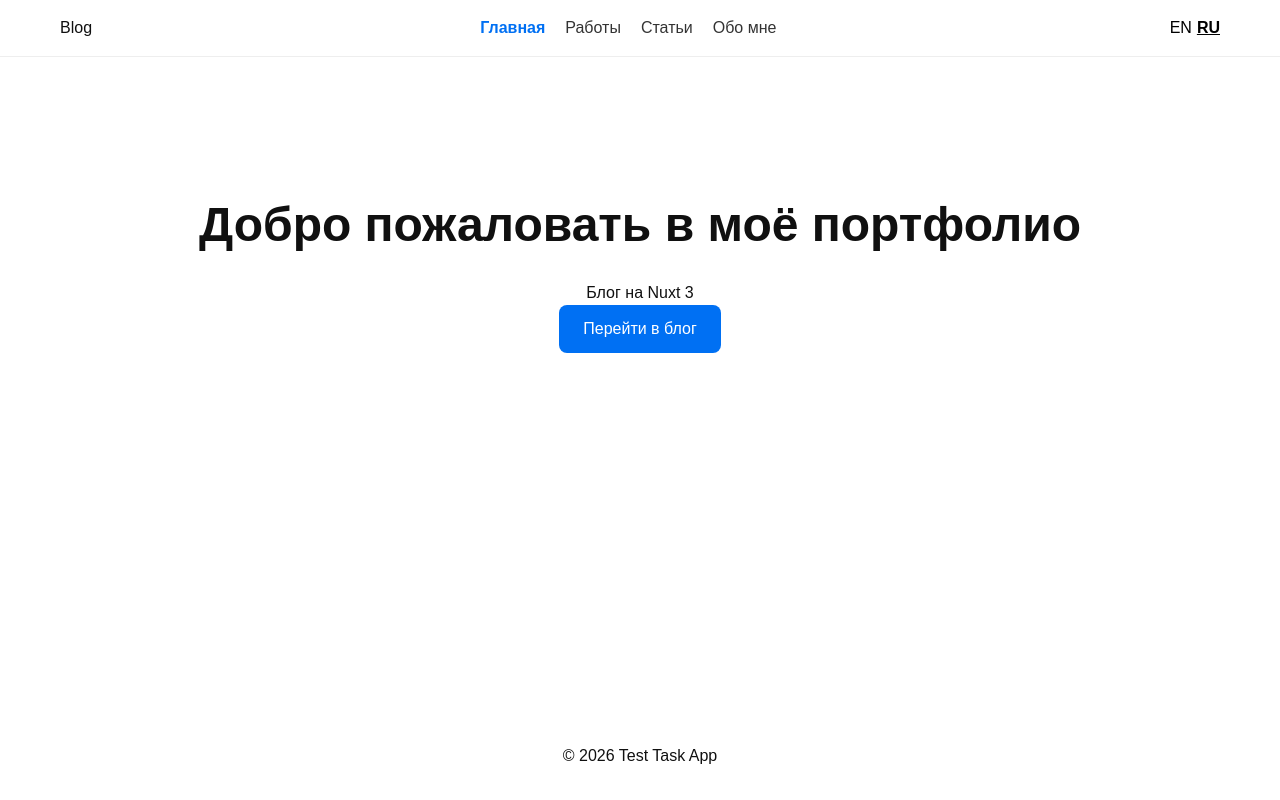
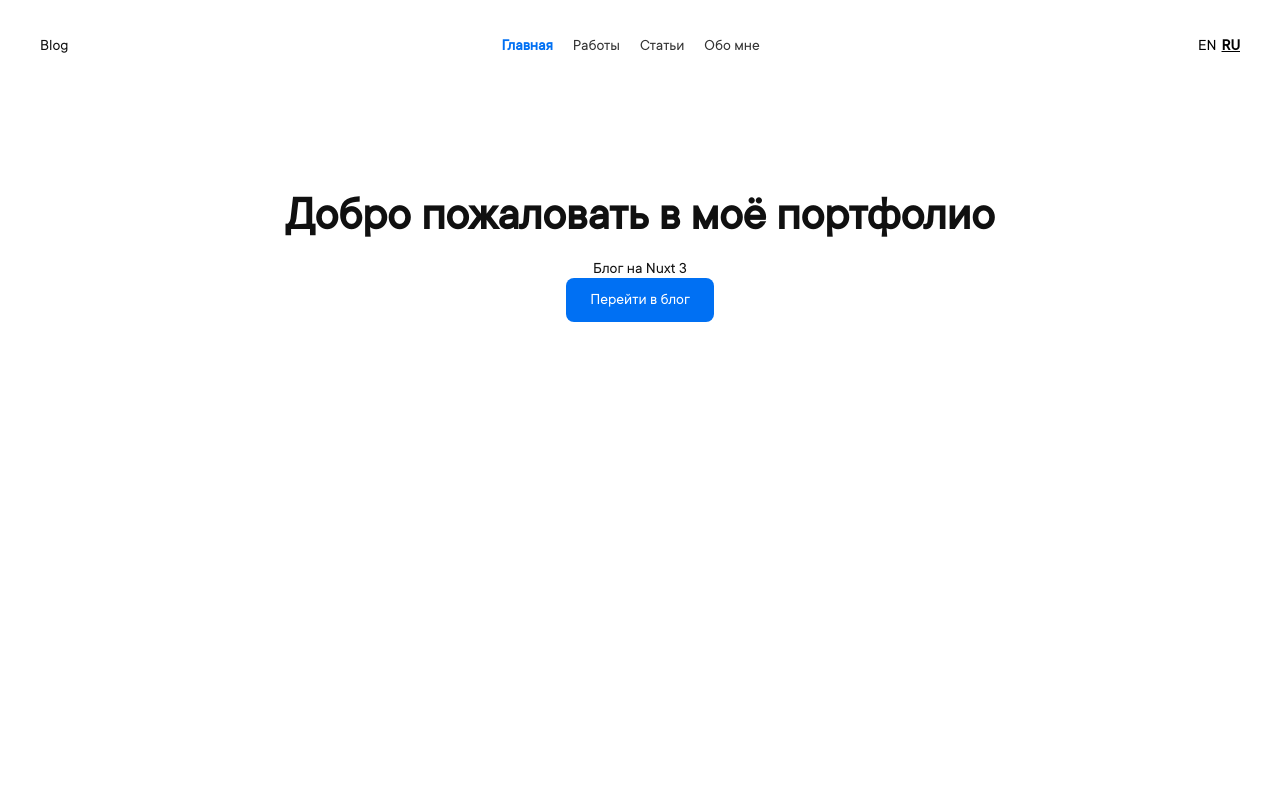
Before and after one commit to NealMixam/q_blog, a Nuxt app: page / in a window 1280 px wide. Built offline with nearby package versions, Linux system fonts and the light colour scheme; a web font is replaced by a local one.

Commit message:
added basic styles, added layout for articles page

```diff
--- a/app.vue
+++ b/app.vue
@@ -1,7 +1,5 @@
 <template>
-  <div>
     <NuxtLayout>
       <NuxtPage />
     </NuxtLayout>
-  </div>
 </template>
--- /dev/null
+++ b/assets/scss/_base.scss
@@ -0,0 +1,9 @@
+.container {
+  max-width: $container-width;
+  margin: 0 auto;
+}
+
+h1 {
+  font-size: 84px;
+  line-height: 100%;
+}
--- a/assets/scss/_reset.scss
+++ b/assets/scss/_reset.scss
@@ -10,10 +10,11 @@ html {
 }
 
 body {
-  line-height: 1.5;
   -webkit-font-smoothing: antialiased;
   font-family: $font-main;
   color: $text-main;
+  font-size: 16px;
+  line-height: 120%;
   background-color: $color-white;
 }
 
--- a/assets/scss/_variables.scss
+++ b/assets/scss/_variables.scss
@@ -19,4 +19,4 @@ $pg-active-bg: $color-black;
 $pg-active-text: $color-white;
 
 // Layout
-$container-width: 1200px;
+$container-width: 1220px;
--- a/assets/scss/main.scss
+++ b/assets/scss/main.scss
@@ -1,2 +1,3 @@
 @import "reset";
 @import "fonts";
+@import "base";
--- /dev/null
+++ b/components/AppFooter.vue
@@ -0,0 +1,5 @@
+<template>
+  <footer class="footer">
+
+  </footer>
+</template>
--- a/components/AppHeader.vue
+++ b/components/AppHeader.vue
@@ -1,6 +1,6 @@
 <template>
   <header class="header">
-    <nav class="container">
+    <nav class="nav container">
       <div class="logo">Blog</div>
 
       <ul class="nav-links">
@@ -31,16 +31,13 @@ const localePath = useLocalePath()
 
 <style lang="scss" scoped>
 .header {
-  padding: 1rem 0;
-  border-bottom: 1px solid #eee;
+  padding: 36px 40px;
 
-  .container {
+  .nav {
+    max-width: 1360px;
     display: flex;
     justify-content: space-between;
     align-items: center;
-    max-width: 1200px;
-    margin: 0 auto;
-    padding: 0 20px;
   }
 
   .nav-links {
--- a/layouts/default.vue
+++ b/layouts/default.vue
@@ -1,25 +1,11 @@
 <template>
-  <div class="app-wrapper">
     <AppHeader />
     <main class="container">
       <slot /> </main>
-    <footer class="footer">
-      <p>&copy; 2026 Test Task App</p>
-    </footer>
-  </div>
+    <AppFooter />
 </template>
 
 <style lang="scss">
-.container {
-  max-width: 1200px;
-  margin: 0 auto;
-  padding: 2rem 20px;
-}
-.footer {
-  text-align: center;
-  padding: 2rem;
-  margin-top: auto;
-}
 .app-wrapper {
   display: flex;
   flex-direction: column;
--- a/pages/articles/index.vue
+++ b/pages/articles/index.vue
@@ -10,7 +10,6 @@
         <article v-for="article in articles" :key="article.id" class="article-card">
           <img :src="article.image" :alt="article.title" class="article-image" />
           <div class="article-content">
-            <p class="date">{{ formatDate(article.createdAt) }}</p>
             <h2>{{ article.title }}</h2>
             <p class="preview">{{ article.preview }}</p>
             <NuxtLink :to="localePath(`/articles/${article.id}`)" class="read-more">
@@ -87,18 +86,62 @@ const changePage = (newPage: number) => {
   })
 }
 
-const formatDate = (dateString: string) => {
-  return new Date(dateString).toLocaleDateString('ru-RU', {
-    day: 'numeric', month: 'long', year: 'numeric'
-  })
-}
+// const formatDate = (dateString: string) => {
+//   return new Date(dateString).toLocaleDateString('ru-RU', {
+//     day: 'numeric', month: 'long', year: 'numeric'
+//   })
+// }
 </script>
 
 <style lang="scss" scoped>
+.articles-page {
+  padding: 120px 0 140px 0;
+}
+
+.articles-grid {
+  display: flex;
+  justify-content: space-between;
+  align-items: flex-start;
+  flex-wrap: wrap;
+  gap: 40px 32px;
+  margin-top: 40px;
+}
+
+.article-card {
+  max-width: 280px;
+}
+
+.article-image {
+  width: 100%;
+  height: 280px;
+}
+
+.article-content {
+  font-size: 20px;
+  margin-top: 24px;
+
+  & h2 {
+    font-size: 22px;
+    line-height: 120%;
+    margin-bottom: 12px;
+  }
+}
+
+.pagination {
+  display: flex;
+  align-items: center;
+  gap: 8px;
+  margin-top: 50px;
+}
+
 .pg-btn {
+  width: 44px;
+  height: 44px;
   background-color: $pg-bg;
   color: $pg-text;
   border: none;
+  border-radius: 12px;
+  box-sizing: border-box;
 
   &:hover:not(:disabled) {
     background-color: $pg-hover;
@@ -108,16 +151,27 @@ const formatDate = (dateString: string) => {
     background-color: $pg-active-bg;
     color: $pg-active-text;
   }
+
+  &.prev-next {
+    background: transparent;
+    border: 1px solid $pg-hover;
+  }
+}
+
+.page-numbers {
+  display: flex;
+  gap: 8px;
 }
 
 .read-more {
-  background-color: $btn-read-more;
-  color: $color-black;
-  // твои остальные стили
+  display: block;
+  color: $btn-read-more;
+  margin-top: 12px;
 }
+
 .loading, .error {
   text-align: center;
   padding: 3rem;
-  font-size: 1.2rem;
+  font-size: 20px;
 }
 </style>
```
Also changed, not shown: assets/fonts/TTCommons-Regular.otf (added), 1 other file (tests, documents, lock files or other folders).
